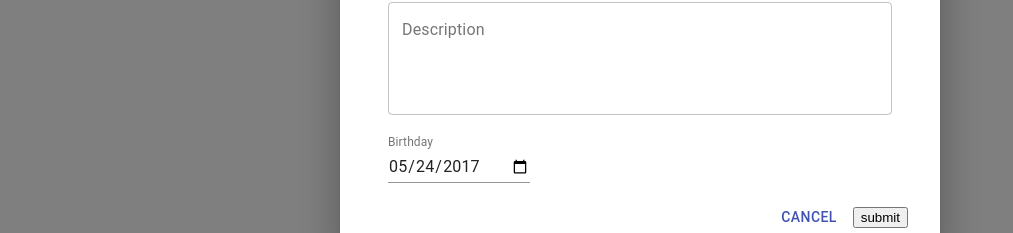
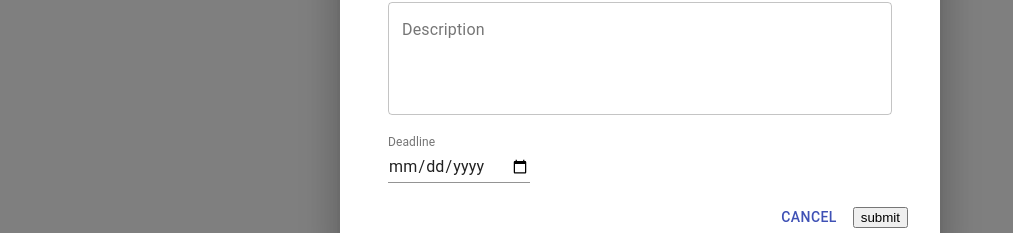
Before and after one commit to khaoula2022/to-do-app-front2, a React (Create React App) app: page /app/tasks in a window 1280 px wide. Both pictures are taken after a click on the button "Create a new Task !". Shown: the part 341-574 px from the top of the page, without its empty margins (0-1013 px from the left). Built offline with nearby package versions, Linux system fonts and the light colour scheme; no server answers.

Commit message:
Update addTask.js

```diff
--- a/src/appBase/tasks/addTask.js
+++ b/src/appBase/tasks/addTask.js
@@ -37,6 +37,7 @@ function AddTask({ currentId, setcurrentId }) {
   const [taskData, setTaskData] = useState({
     label: "",
     description: "",
+    deadline: "",
   });
 
   const dispatch = useDispatch();
@@ -66,6 +67,7 @@ function AddTask({ currentId, setcurrentId }) {
     setTaskData({
       label: " ",
       description: "",
+      deadline: "",
     });
   };
   useEffect(() => {
@@ -143,10 +145,14 @@ function AddTask({ currentId, setcurrentId }) {
               <p>{errors.description?.message} </p>
               <TextField
                 id="date"
-                label="Birthday"
+                label="Deadline"
                 type="date"
-                defaultValue="2017-05-24"
+                defaultValue="01-01-2022"
                 sx={{ width: 220 }}
+                value={taskData.deadline}
+                onChange={(e) =>
+                  setTaskData({ ...taskData, deadline: e.target.value })
+                }
                 InputLabelProps={{
                   shrink: true,
                 }}
```
